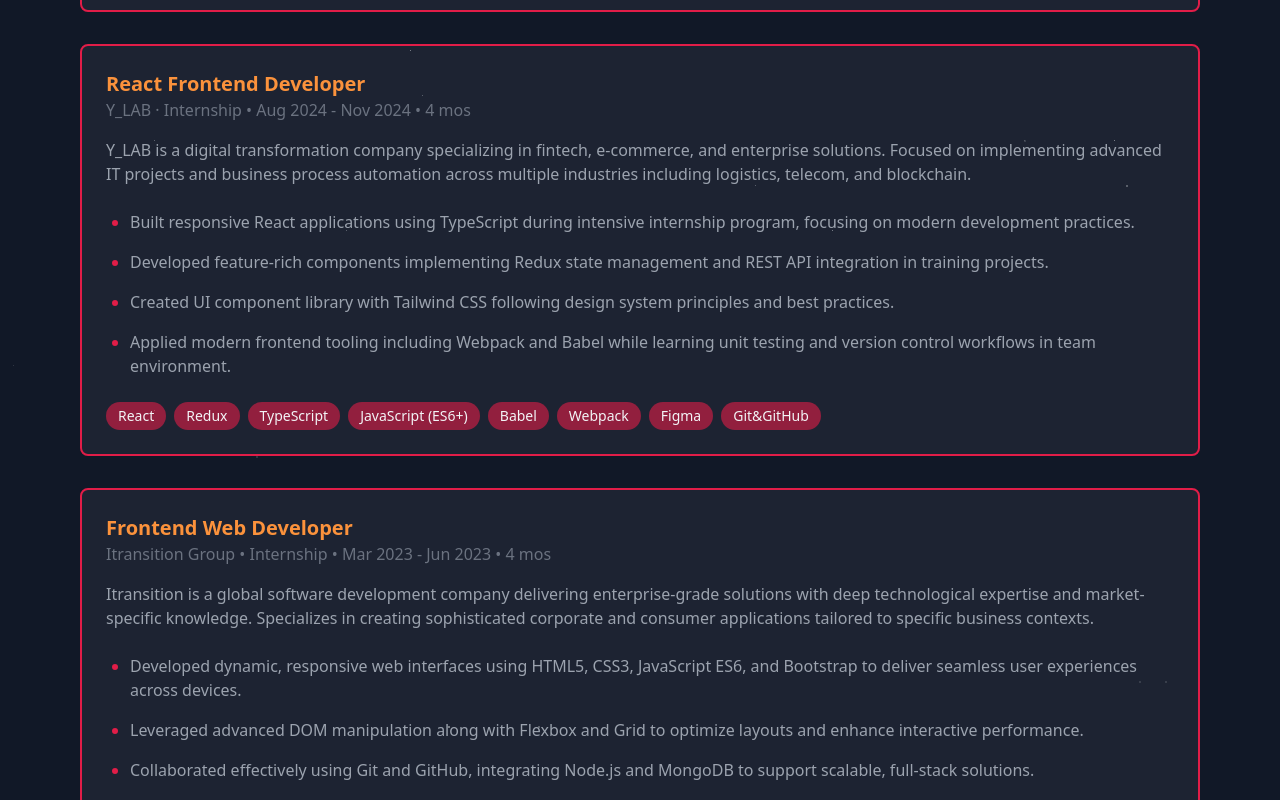
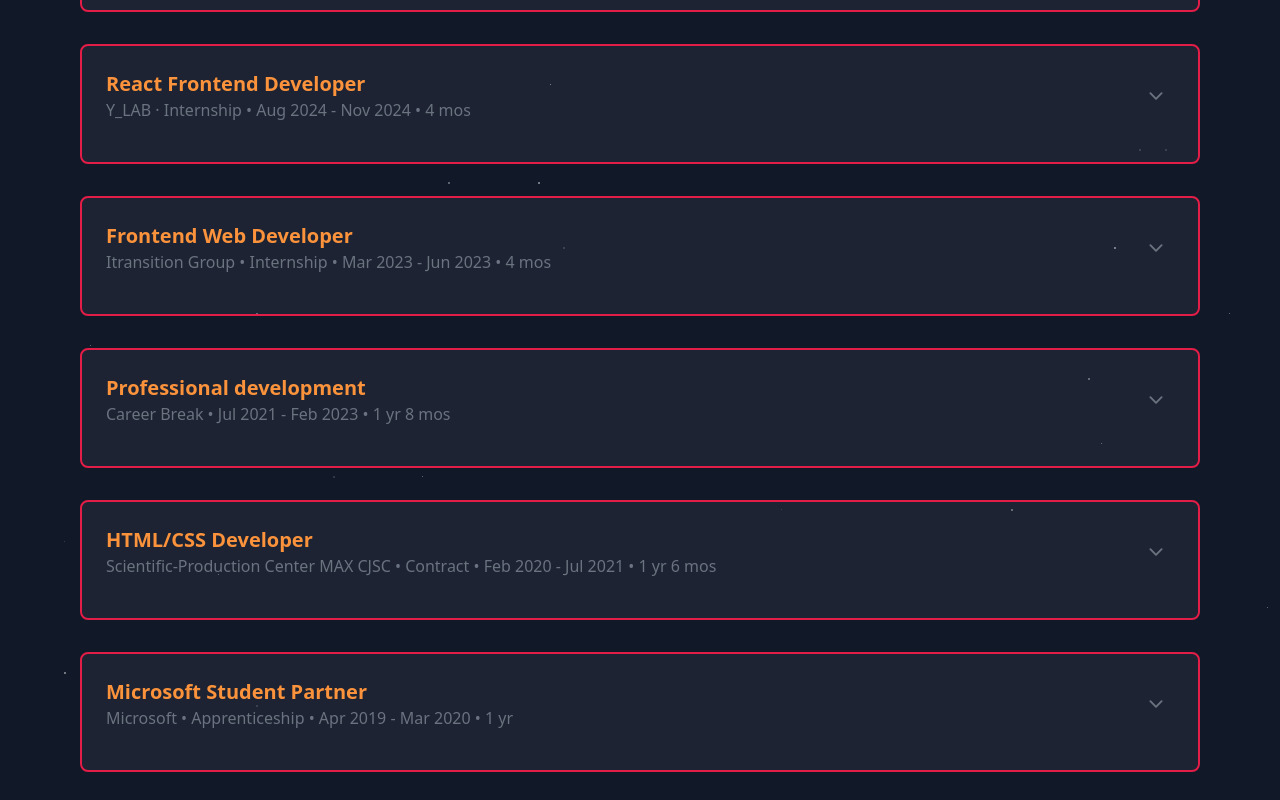
Before and after one commit to evokss/MyPortfolioWebsite, a Next.js app: page /about in a window 1280 px wide. Shown: the part 1320-2120 px from the top of the page. Built offline with nearby package versions, Linux system fonts and the light colour scheme.

Commit message:
feat: implement toggle functionality for all experience sections to enhance interactivity

```diff
--- a/components/about/AboutPage.jsx
+++ b/components/about/AboutPage.jsx
@@ -134,7 +134,7 @@
               >
                 <IoChevronDownOutline
                   className={`w-5 h-5 text-gray-500 transition-transform duration-300 ease-in-out ${
-                    openSection ? "rotate-180" : "rotate-0"
+                    openSection === 1 ? "rotate-180" : "rotate-0"
                   }`}
                 />
               </button>
@@ -195,7 +195,8 @@
 
           {/* Previous Role */}
           <div className="bg-white/5 p-6 rounded-lg bg-white border-2 border-orange-300 dark:border-rose-600">
-            <div className="mb-4">
+            <div className="mb-4 flex justify-between">
+              <div>
                 <h3 className="text-xl font-semibold text-orange-400">
                   React Frontend Developer
                 </h3>
@@ -203,11 +204,25 @@
                   Y_LAB · Internship • Aug 2024 - Nov 2024 • 4 mos
                 </p>
               </div>
+              <button
+                className="p-2 rounded-full hover:bg-gray-100 dark:hover:bg-gray-800 transition-colors duration-200"
+                onClick={() => toggleSection(2)}
+              >
+                <IoChevronDownOutline
+                  className={`w-5 h-5 text-gray-500 transition-transform duration-300 ease-in-out ${
+                    openSection === 2 ? "rotate-180" : "rotate-0"
+                  }`}
+                />
+              </button>
+            </div>
+            {openSection === 2 && (
+              <div>
                 <p className="mb-4">
-              Y_LAB is a digital transformation company specializing in fintech,
-              e-commerce, and enterprise solutions. Focused on implementing
-              advanced IT projects and business process automation across
-              multiple industries including logistics, telecom, and blockchain.
+                  Y_LAB is a digital transformation company specializing in
+                  fintech, e-commerce, and enterprise solutions. Focused on
+                  implementing advanced IT projects and business process
+                  automation across multiple industries including logistics,
+                  telecom, and blockchain.
                 </p>
                 <ul className="list-disc marker:dark:text-rose-600 marker:text-orange-400 m-6 space-y-4 text-gray-600 dark:text-gray-400">
                   <li>
@@ -220,8 +235,8 @@
                     management and REST API integration in training projects.
                   </li>
                   <li>
-                Created UI component library with Tailwind CSS following design
-                system principles and best practices.
+                    Created UI component library with Tailwind CSS following
+                    design system principles and best practices.
                   </li>
                   <li>
                     Applied modern frontend tooling including Webpack and Babel
@@ -256,10 +271,13 @@
                   </span>
                 </div>
               </div>
+            )}
+          </div>
 
           {/* Previous Role */}
           <div className="bg-white/5 p-6 rounded-lg bg-white border-2 border-orange-300 dark:border-rose-600">
-            <div className="mb-4">
+            <div className="mb-4 flex justify-between">
+              <div>
                 <h3 className="text-xl font-semibold text-orange-400">
                   Frontend Web Developer
                 </h3>
@@ -267,26 +285,41 @@
                   Itransition Group • Internship • Mar 2023 - Jun 2023 • 4 mos
                 </p>
               </div>
+              <button
+                className="p-2 rounded-full hover:bg-gray-100 dark:hover:bg-gray-800 transition-colors duration-200"
+                onClick={() => toggleSection(3)}
+              >
+                <IoChevronDownOutline
+                  className={`w-5 h-5 text-gray-500 transition-transform duration-300 ease-in-out ${
+                    openSection === 3 ? "rotate-180" : "rotate-0"
+                  }`}
+                />
+              </button>
+            </div>
+            {openSection === 3 && (
+              <div>
                 <p className="mb-4">
-              Itransition is a global software development company delivering
-              enterprise-grade solutions with deep technological expertise and
-              market-specific knowledge. Specializes in creating sophisticated
-              corporate and consumer applications tailored to specific business
-              contexts.
+                  Itransition is a global software development company
+                  delivering enterprise-grade solutions with deep technological
+                  expertise and market-specific knowledge. Specializes in
+                  creating sophisticated corporate and consumer applications
+                  tailored to specific business contexts.
                 </p>
                 <ul className="list-disc marker:dark:text-rose-600 marker:text-orange-400 m-6 space-y-4 text-gray-600 dark:text-gray-400">
                   <li>
-                Developed dynamic, responsive web interfaces using HTML5, CSS3,
-                JavaScript ES6, and Bootstrap to deliver seamless user
+                    Developed dynamic, responsive web interfaces using HTML5,
+                    CSS3, JavaScript ES6, and Bootstrap to deliver seamless user
                     experiences across devices.
                   </li>
                   <li>
-                Leveraged advanced DOM manipulation along with Flexbox and Grid
-                to optimize layouts and enhance interactive performance.
+                    Leveraged advanced DOM manipulation along with Flexbox and
+                    Grid to optimize layouts and enhance interactive
+                    performance.
                   </li>
                   <li>
                     Collaborated effectively using Git and GitHub, integrating
-                Node.js and MongoDB to support scalable, full-stack solutions.
+                    Node.js and MongoDB to support scalable, full-stack
+                    solutions.
                   </li>
                 </ul>
                 <div className="flex flex-wrap gap-2">
@@ -310,10 +343,13 @@
                   </span>
                 </div>
               </div>
+            )}
+          </div>
 
           {/* Previous Role */}
           <div className="bg-white/5 p-6 rounded-lg bg-white border-2 border-orange-300 dark:border-rose-600">
-            <div className="mb-4">
+            <div className="mb-4 flex justify-between">
+              <div>
                 <h3 className="text-xl font-semibold text-orange-400">
                   Professional development
                 </h3>
@@ -321,23 +357,37 @@
                   Career Break • Jul 2021 - Feb 2023 • 1 yr 8 mos
                 </p>
               </div>
+              <button
+                className="p-2 rounded-full hover:bg-gray-100 dark:hover:bg-gray-800 transition-colors duration-200"
+                onClick={() => toggleSection(4)}
+              >
+                <IoChevronDownOutline
+                  className={`w-5 h-5 text-gray-500 transition-transform duration-300 ease-in-out ${
+                    openSection === 4 ? "rotate-180" : "rotate-0"
+                  }`}
+                />
+              </button>
+            </div>
+            {openSection === 4 && (
+              <div>
                 <p className="mb-4">
                   Emigrated from Russia to Georgia while evolving from HTML/CSS
                   specialist to modern frontend developer.
                 </p>
                 <ul className="list-disc marker:dark:text-rose-600 marker:text-orange-400 m-6 space-y-4 text-gray-600 dark:text-gray-400">
                   <li>
-                Advanced from static webpage development to building dynamic web
-                applications using JavaScript, modern frameworks, and state
-                management
+                    Advanced from static webpage development to building dynamic
+                    web applications using JavaScript, modern frameworks, and
+                    state management
                   </li>
                   <li>
                     Deepened technical expertise in frontend architecture,
                     component-based development, and API integration
                   </li>
                   <li>
-                Strengthened understanding of web fundamentals including browser
-                rendering, performance optimization, and security best practices
+                    Strengthened understanding of web fundamentals including
+                    browser rendering, performance optimization, and security
+                    best practices
                   </li>
                 </ul>
                 <div className="flex flex-wrap gap-2">
@@ -364,10 +414,13 @@
                   </span>
                 </div>
               </div>
+            )}
+          </div>
 
           {/* Previous Role */}
           <div className="bg-white/5 p-6 rounded-lg bg-white border-2 border-orange-300 dark:border-rose-600">
-            <div className="mb-4">
+            <div className="mb-4 flex justify-between">
+              <div>
                 <h3 className="text-xl font-semibold text-orange-400">
                   HTML/CSS Developer
                 </h3>
@@ -376,18 +429,32 @@
                   Jul 2021 • 1 yr 6 mos
                 </p>
               </div>
+              <button
+                className="p-2 rounded-full hover:bg-gray-100 dark:hover:bg-gray-800 transition-colors duration-200"
+                onClick={() => toggleSection(5)}
+              >
+                <IoChevronDownOutline
+                  className={`w-5 h-5 text-gray-500 transition-transform duration-300 ease-in-out ${
+                    openSection === 5 ? "rotate-180" : "rotate-0"
+                  }`}
+                />
+              </button>
+            </div>
+            {openSection === 5 && (
+              <div>
                 <p className="mb-4">
                   Scientific-Production Center MAX is a leading developer and
                   integrator of secure cloud computing infrastructure solutions.
                   Provides scalable hardware-software complexes for virtual
-              environments, focusing on protected data storage and deployment of
-              intelligent workspaces for office and development activities.
+                  environments, focusing on protected data storage and
+                  deployment of intelligent workspaces for office and
+                  development activities.
                 </p>
                 <ul className="list-disc marker:dark:text-rose-600 marker:text-orange-400 m-6 space-y-4 text-gray-600 dark:text-gray-400">
                   <li>
                     Engineered dynamic single-page applications (SPAs) using
-                advanced HTML/CSS techniques to deliver seamless, user-friendly
-                interfaces.
+                    advanced HTML/CSS techniques to deliver seamless,
+                    user-friendly interfaces.
                   </li>
                   <li>
                     Collaborated with cross-functional teams to align design and
@@ -415,10 +482,13 @@
                   </span>
                 </div>
               </div>
+            )}
+          </div>
 
           {/* Previous Role */}
           <div className="bg-white/5 p-6 rounded-lg bg-white border-2 border-orange-300 dark:border-rose-600">
-            <div className="mb-4">
+            <div className="mb-4 flex justify-between">
+              <div>
                 <h3 className="text-xl font-semibold text-orange-400">
                   Microsoft Student Partner
                 </h3>
@@ -426,17 +496,31 @@
                   Microsoft • Apprenticeship • Apr 2019 - Mar 2020 • 1 yr
                 </p>
               </div>
+              <button
+                className="p-2 rounded-full hover:bg-gray-100 dark:hover:bg-gray-800 transition-colors duration-200"
+                onClick={() => toggleSection(6)}
+              >
+                <IoChevronDownOutline
+                  className={`w-5 h-5 text-gray-500 transition-transform duration-300 ease-in-out ${
+                    openSection === 6 ? "rotate-180" : "rotate-0"
+                  }`}
+                />
+              </button>
+            </div>
+            {openSection === 6 && (
+              <div>
                 <p className="mb-4">
                   Microsoft is a global technology leader pioneering personal
-              computing software, cloud services, and enterprise solutions since
-              1975. World&apos;s largest software manufacturer, driving
-              innovation across cloud computing, AI, and productivity tools
-              while shaping the future of digital transformation.
+                  computing software, cloud services, and enterprise solutions
+                  since 1975. World&apos;s largest software manufacturer,
+                  driving innovation across cloud computing, AI, and
+                  productivity tools while shaping the future of digital
+                  transformation.
                 </p>
                 <ul className="list-disc marker:dark:text-rose-600 marker:text-orange-400 m-6 space-y-4 text-gray-600 dark:text-gray-400">
                   <li>
-                Developed full-stack web applications with JavaScript, React,
-                Python, and Node.js, emphasizing high-quality code.
+                    Developed full-stack web applications with JavaScript,
+                    React, Python, and Node.js, emphasizing high-quality code.
                   </li>
                   <li>
                     Rapidly learned and showcased new Microsoft technologies,
@@ -470,6 +554,8 @@
                     Git&GitHub
                   </span>
                 </div>
+              </div>
+            )}
           </div>
         </div>
       </section>
```
Lines whose indentation alone changed are shown as unchanged.
